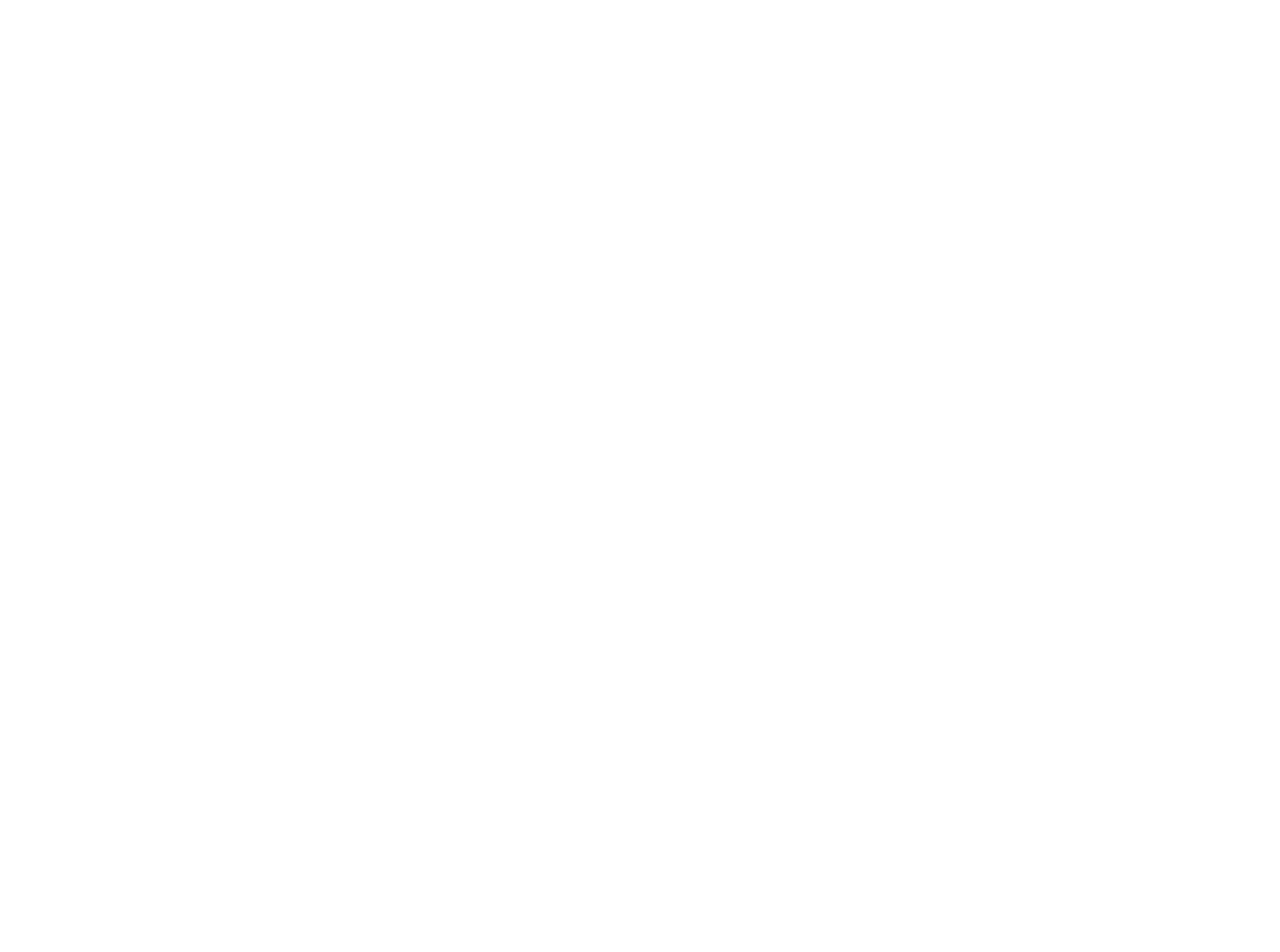
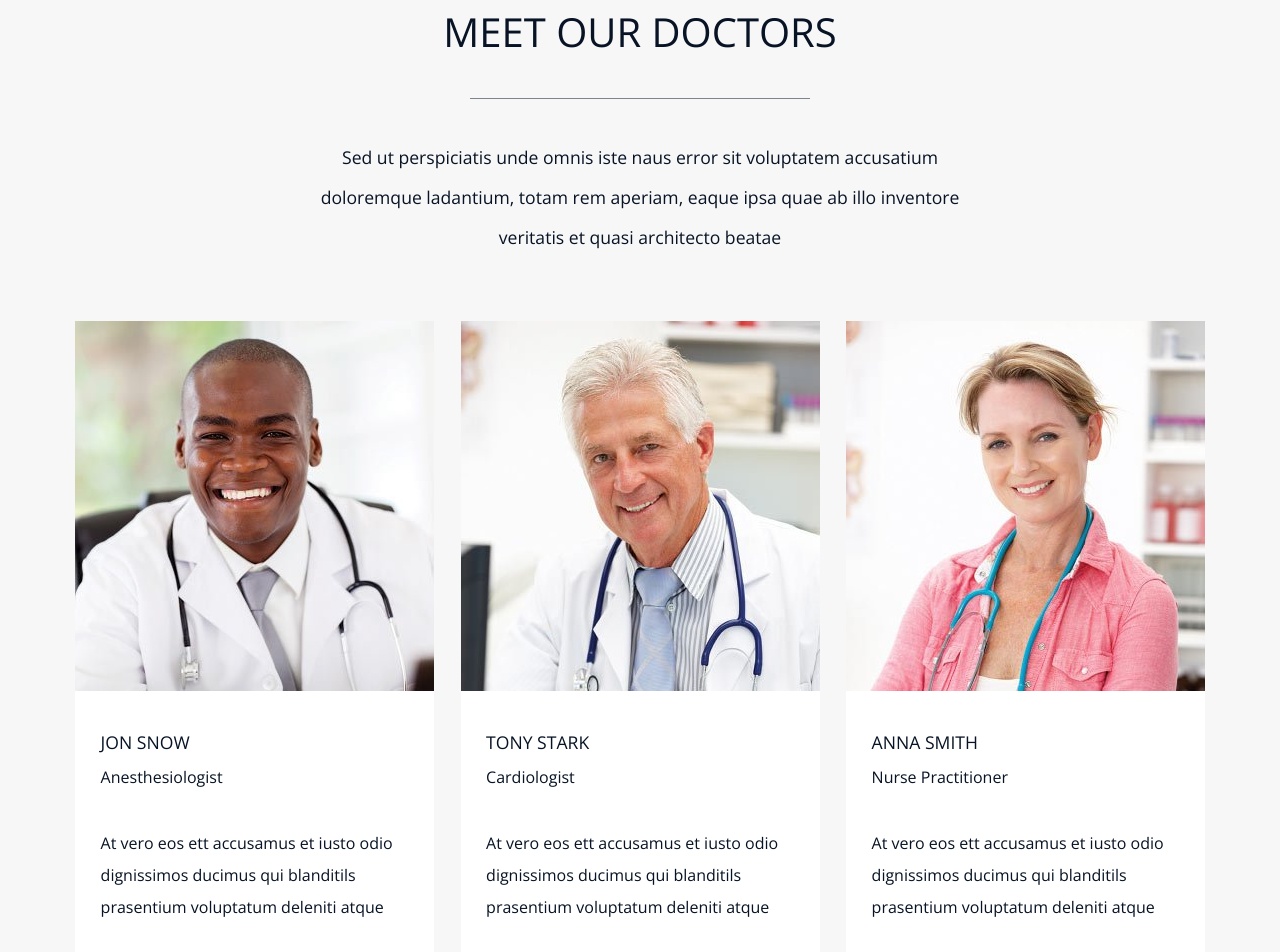
Before and after one commit to ZenRool/proj-html-vuejs, a Vue app: page / in a window 1280 px wide. Shown: the part 1720-2672 px from the top of the page. Before the commit the page ends 1436 px from the top, so only its background shows below. Built offline with nearby package versions, Linux system fonts and the light colour scheme.

Commit message:
Carte dottori senza i social

```diff
--- a/src/components/CenterText.vue
+++ b/src/components/CenterText.vue
@@ -7,7 +7,7 @@
       :src="require(`../assets/images/icon-${elem.icon}.png`)"
       alt="icon"
     />
-    <h2>{{ elem.title }}</h2>
+    <h2 :class="{ caps: elem.icon !== 0 }">{{ elem.title }}</h2>
     <div v-if="elem.line" class="line"></div>
     <p>{{ elem.paragraph }}</p>
   </div>
@@ -31,20 +31,23 @@
   margin: 1.2rem 0;
   text-align: center;
 }
-div {
-  margin-top: 3rem;
+.center-text {
+  padding-top: 3rem;
   p {
-    line-height: 2.3rem;
-    font-size: 1.2rem;
+    line-height: 2.5rem;
+    font-size: 1.1rem;
   }
   .line {
     height: 0;
     width: 50%;
-    border: 1px solid $reven;
+    border-bottom: 1px solid $reven;
   }
   img {
     width: 80px;
     height: 80px;
   }
+  .caps {
+    text-transform: uppercase;
+  }
 }
 </style>
--- /dev/null
+++ b/src/components/DocCard.vue
@@ -0,0 +1,56 @@
+<template>
+  <div class="card">
+    <div class="pic">
+      <img
+        :src="require(`../assets/images/doctor-${elem.doctor}.jpg`)"
+        :alt="elem.docName"
+      />
+    </div>
+    <div class="info">
+      <h3>{{ elem.docName }}</h3>
+      <p class="title">{{ elem.title }}</p>
+      <p class="paragraph">{{ elem.paragraph }}</p>
+    </div>
+  </div>
+</template>
+<script>
+export default {
+  name: "CenterText",
+  props: {
+    elem: {
+      doctor: Number,
+      docName: String,
+      title: String,
+      paragraph: String,
+    },
+  },
+};
+</script>
+<style lang="scss" scoped>
+.card {
+  background: white;
+  height: 740px;
+  width: 359px;
+  .pic {
+    height: 50%;
+    img {
+      display: block;
+      object-fit: contain;
+      height: 100%;
+      width: 100%;
+    }
+  }
+  .info {
+    padding: 1.6rem;
+    h3 {
+      margin: 0.8rem 0;
+    }
+    .title {
+      margin-bottom: 2.4rem;
+    }
+    .paragraph {
+      line-height: 2rem;
+    }
+  }
+}
+</style>
--- a/src/components/HeaderJumbo.vue
+++ b/src/components/HeaderJumbo.vue
@@ -34,7 +34,7 @@
   height: 100%;
   p {
     font-size: 1.4rem;
-    width: 82%;
+    width: 70%;
   }
   .button-blue {
     padding-top: 0.5rem;
--- a/src/components/MyMain.vue
+++ b/src/components/MyMain.vue
@@ -1,5 +1,5 @@
 <template>
-  <main id="departments">
+  <main id="about">
     <section>
       <CenterText :elem="this.bigElement[0]" />
       <div class="container container-regular d-flex">
@@ -10,16 +10,26 @@
         />
       </div>
     </section>
+    <section class="background-gray">
+      <CenterText :elem="this.bigElement[1]" />
+      <div
+        class="container container-regular d-flex justify-content-between my-1"
+      >
+        <DocCard v-for="elem in this.doctors" :key="elem.doctor" :elem="elem" />
+      </div>
+    </section>
   </main>
 </template>
 <script>
 import CenterText from "./CenterText.vue";
 import MiniCenterText from "./MiniCenterText.vue";
+import DocCard from "./DocCard.vue";
 export default {
   name: "MyMain",
   components: {
     CenterText,
     MiniCenterText,
+    DocCard,
   },
   data: function () {
     return {
@@ -30,6 +40,13 @@
           line: false,
           paragraph:
             "Sed ut perspiciatis unde omnis iste naus error sit voluptatem accusatium doloremque ladantium, totam rem aperiam, eaque ipsa quae ab illo",
+        },
+        {
+          icon: 5,
+          title: "Meet our doctors",
+          line: true,
+          paragraph:
+            "Sed ut perspiciatis unde omnis iste naus error sit voluptatem accusatium doloremque ladantium, totam rem aperiam, eaque ipsa quae ab illo inventore veritatis et quasi architecto beatae ",
         },
       ],
       welcome: [
@@ -58,7 +75,37 @@
             "Sed ut perspiciatis unde omnis iste naus error sit voluptatem accusatium",
         },
       ],
+      doctors: [
+        {
+          doctor: 1,
+          docName: "jon snow",
+          title: "Anesthesiologist",
+          paragraph:
+            "At vero eos ett accusamus et iusto odio dignissimos ducimus qui blanditils prasentium voluptatum deleniti atque",
+        },
+        {
+          doctor: 2,
+          docName: "tony stark",
+          title: "Cardiologist",
+          paragraph:
+            "At vero eos ett accusamus et iusto odio dignissimos ducimus qui blanditils prasentium voluptatum deleniti atque",
+        },
+        {
+          doctor: 3,
+          docName: "anna smith",
+          title: "Nurse Practitioner",
+          paragraph:
+            "At vero eos ett accusamus et iusto odio dignissimos ducimus qui blanditils prasentium voluptatum deleniti atque",
+        },
+      ],
     };
   },
 };
 </script>
+<style lang="scss" scoped>
+main {
+  section {
+    padding: 2rem 0;
+  }
+}
+</style>
--- a/src/style/common.scss
+++ b/src/style/common.scss
@@ -5,6 +5,9 @@
     padding: 0;
     margin: 0;
     box-sizing: border-box;
+}
+html {
+    scroll-behavior: smooth;
 }
 body {
     font-family: 'Open Sans', sans-serif;
@@ -21,8 +24,8 @@
     text-decoration: none;
 }
 .my-1 {
-    margin-top: 2.8rem;
-    margin-bottom: 2.8rem;
+    margin-top: 2.8rem !important;
+    margin-bottom: 2.8rem !important;
 }
 // Titles
 h1 {
@@ -41,14 +44,21 @@
     font-weight: 300;
     text-transform: uppercase;
 }
+// Text color
 .text-blue {
     color: $pelorous;
+}
+// background color
+.background {
+    &-gray {
+        background-color: $gallery;
+    }
 }
 // Containers
 .container {
     margin: 0 auto;
     &-regular {
-        width: 1100px;
+        width: 1130px;
     }
     &-large {
         width: 95vw;
--- a/src/style/variables.scss
+++ b/src/style/variables.scss
@@ -6,7 +6,7 @@
 $contessa: #bc7a69;
 $thunderbird: #cc201f;
 // Medisn cut
-$gallery: #f1efef;
+$gallery: #f7f7f7;
 $mako: #41474f;
 $pelorous-variant: #449ebf;
 $reven: #7c858f;
```
